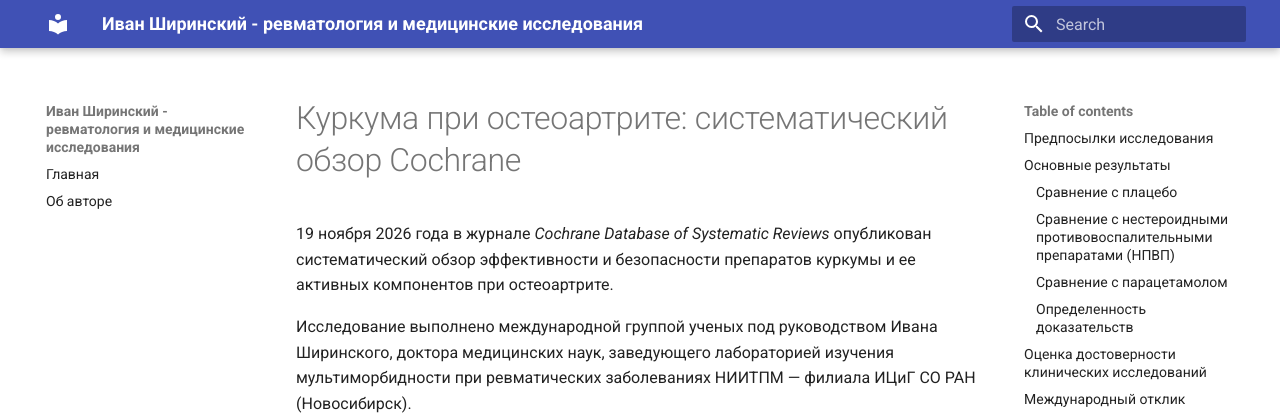
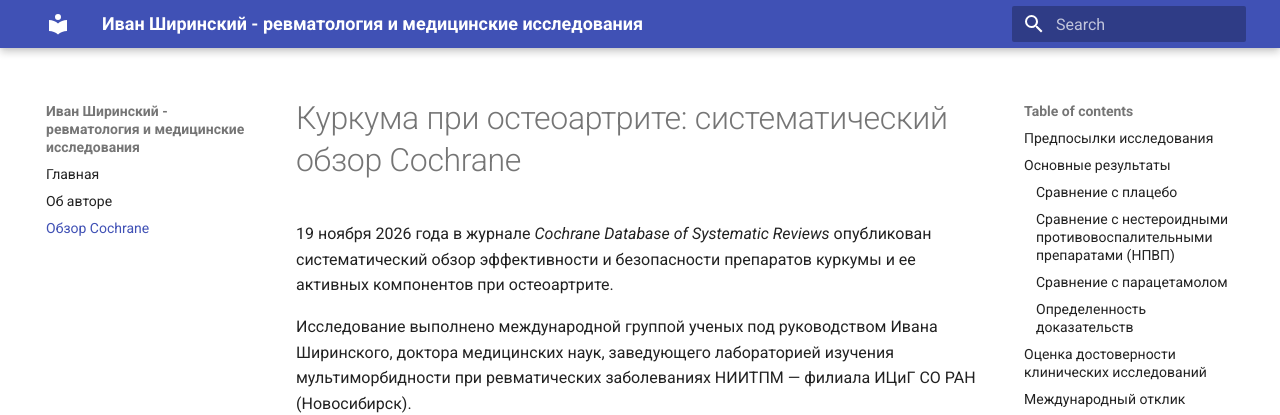
Before and after one commit to ivan-shirinsky/ivan-shirinsky.github.io, an MkDocs documentation site: the page built from docs/cochrane-turmeric.md, in a window 1280 px wide. Shown: the top 415 px of the page. Built offline with MkDocs 1.6.1 and Material for MkDocs 9.7.7, drawn with Linux system fonts in a browser that asks for light colours.

Commit message:
Add Cochrane overview to navigation

```diff
--- a/mkdocs.yml
+++ b/mkdocs.yml
@@ -7,3 +7,4 @@ theme:
 nav:
   - Главная: index.md
   - Об авторе: about.md
+  - Обзор Cochrane: cochrane-turmeric.md
```
